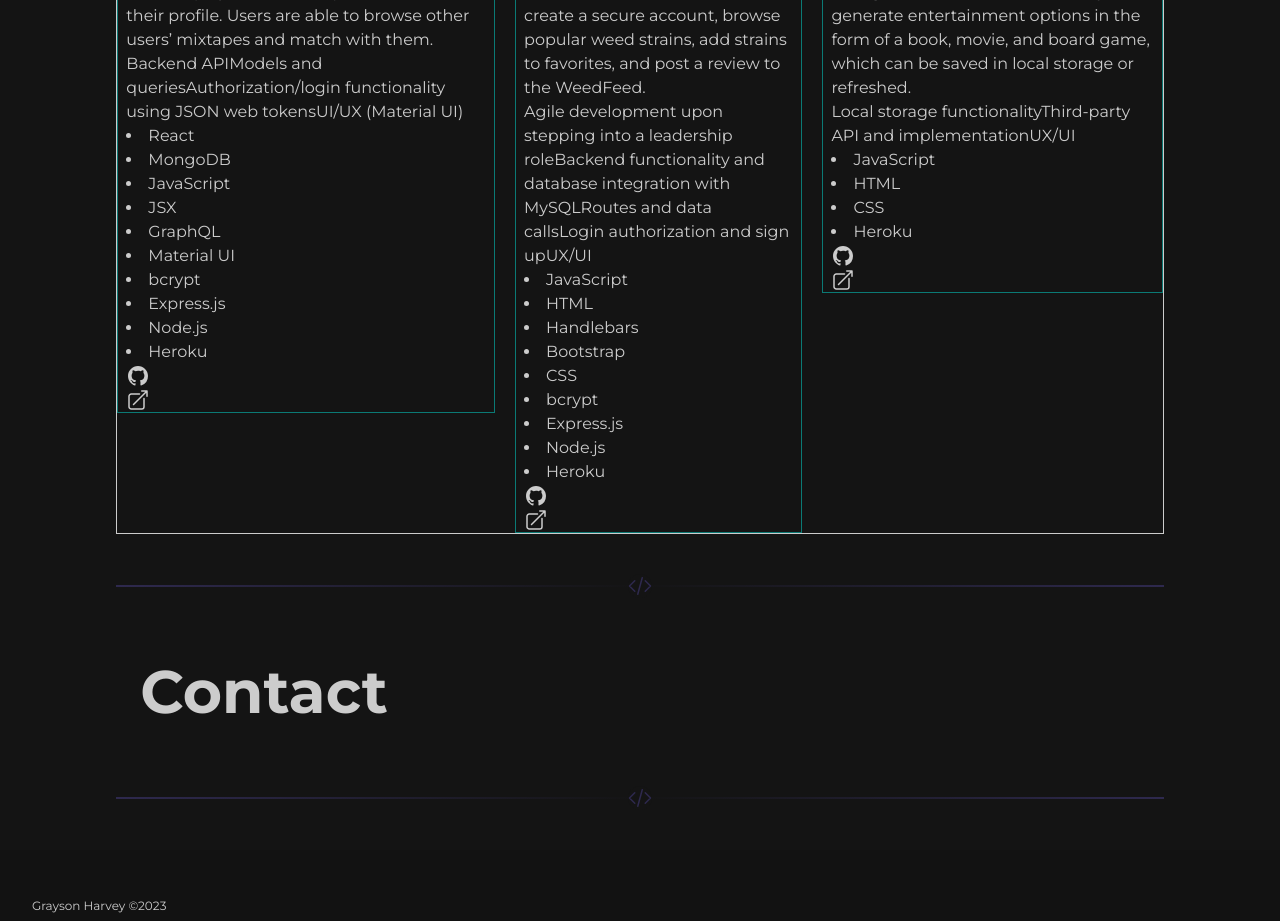
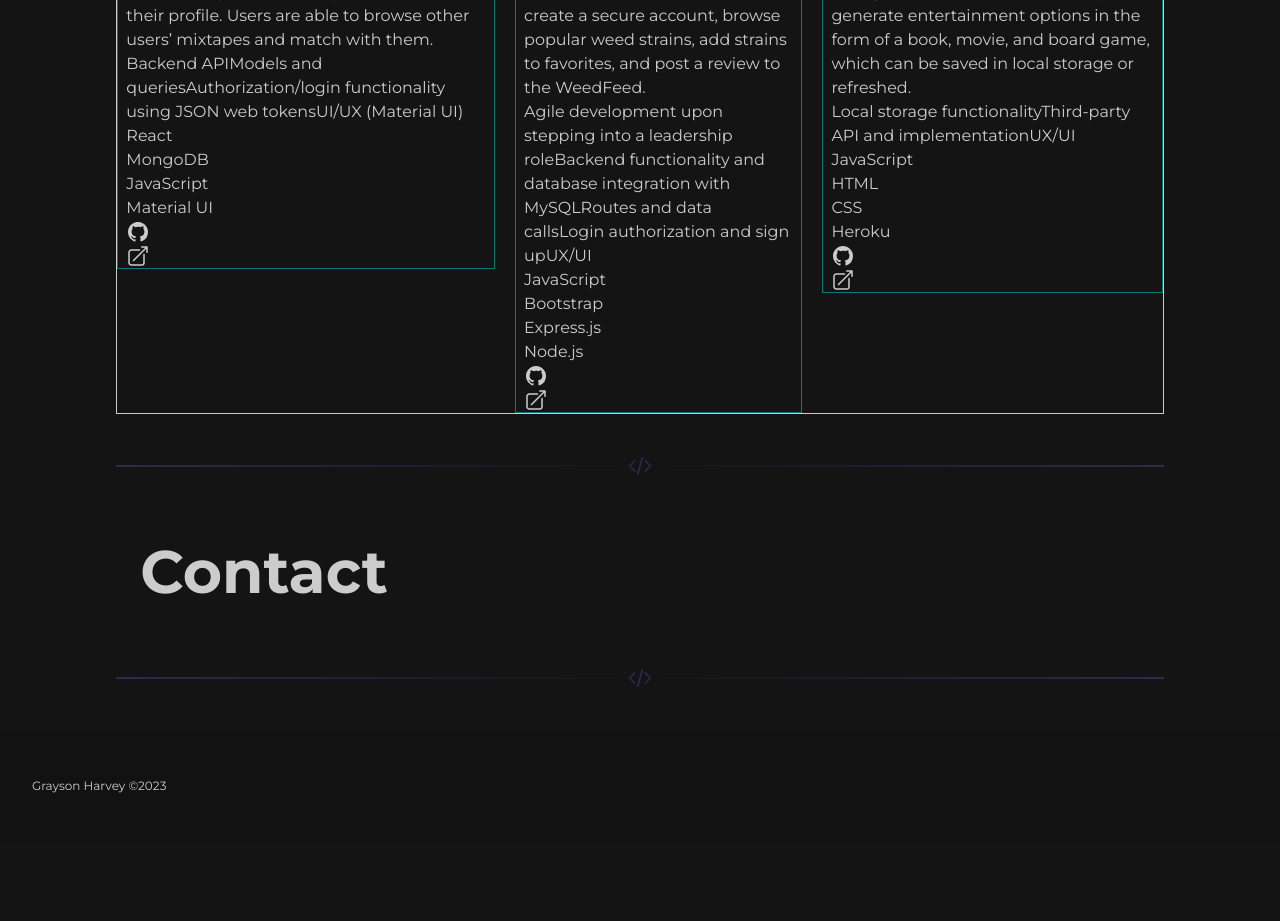
Before and after one commit to graycodesnu/graycodes.dev, a React (Create React App) app: page / in a window 1280 px wide. Shown: the part 2060-2981 px from the top of the page. After the commit the page ends 2902 px from the top, so only its background shows below. Built offline with nearby package versions, Linux system fonts and the light colour scheme.

Commit message:
defined short skills data vs. detailed skills data

```diff
--- a/src/components/home/ProjectList.js
+++ b/src/components/home/ProjectList.js
@@ -5,8 +5,8 @@ import { ArrowTopRightOnSquareIcon } from "@heroicons/react/24/outline";
 
 export default function ProjectList({ project }) {
 
-const skillArray = project.skills
-console.log(skillArray)
+const shortSkillArray = project.skillsShort
+console.log("This is the skills array from ProjectList!",shortSkillArray)
 
 
   return (
@@ -24,10 +24,10 @@ console.log(skillArray)
             <li>{project.responsibilities}</li>
           </ul>
           {/* Skills */}
-          <div>
+          <div >
 
-            {skillArray.map(skill => (
-              <li>{skill}</li>
+            {shortSkillArray.map(skill => (
+              <li className="list-none">{skill}</li>
             ))}
 
           </div>
--- a/src/data/projectData.js
+++ b/src/data/projectData.js
@@ -17,7 +17,13 @@ export const projectData = [
       "Authorization/login functionality using JSON web tokens",
       "UI/UX (Material UI)",
     ],
-    skills: [
+    skillsShort: [
+      "React",
+      "MongoDB",
+      "JavaScript",
+      "Material UI",
+    ],
+    skillsDetail: [
       "React",
       "MongoDB",
       "JavaScript",
@@ -46,7 +52,13 @@ export const projectData = [
       "Login authorization and sign up",
       "UX/UI",
     ],
-    skills: [
+    skillsShort: [
+      "JavaScript",
+      "Bootstrap",
+      "Express.js",
+      "Node.js",
+    ],
+    skillsDetail: [
       "JavaScript",
       "HTML",
       "Handlebars",
@@ -72,6 +84,7 @@ export const projectData = [
       "Third-party API and implementation",
       "UX/UI",
     ],
-    skills: ["JavaScript", "HTML", "CSS", "Heroku"],
+    skillsShort: ["JavaScript", "HTML", "CSS", "Heroku"],
+    skillsDetail: ["JavaScript", "HTML", "CSS", "Heroku"],
   },
 ];
```
